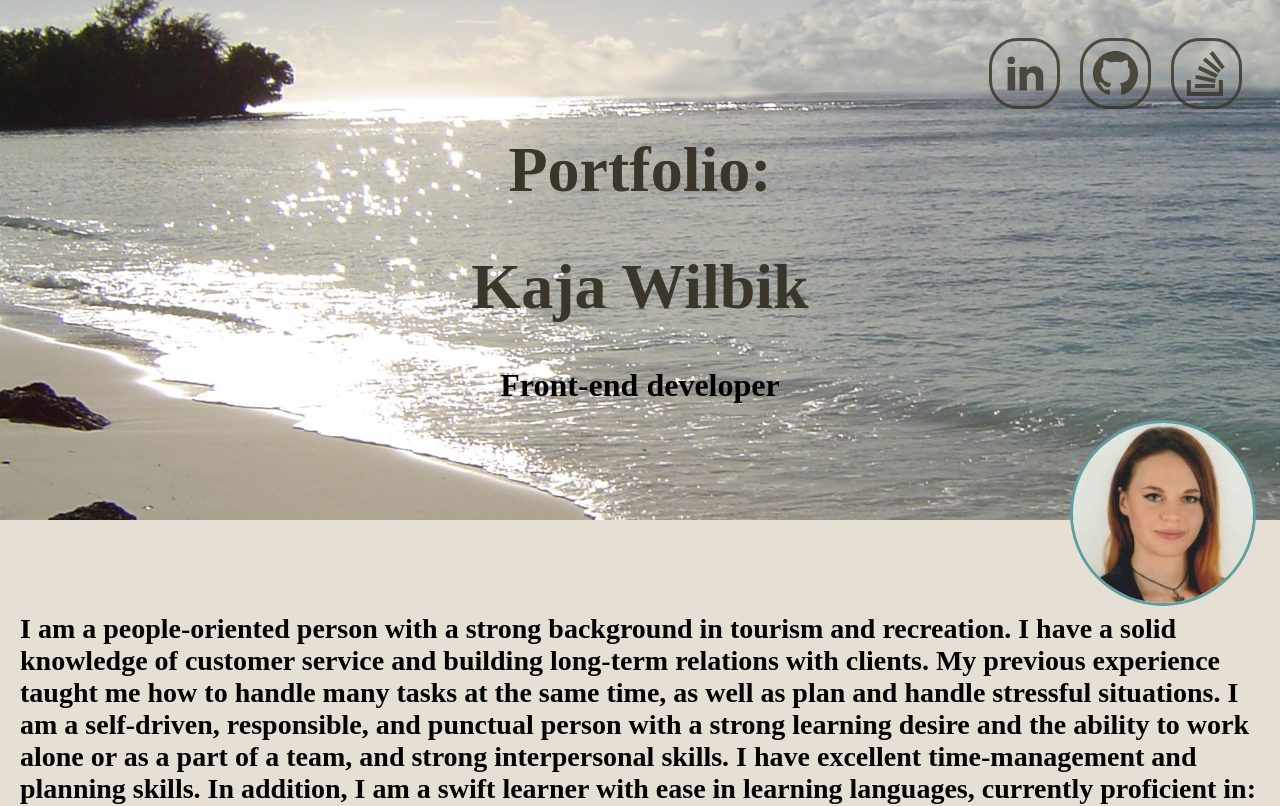
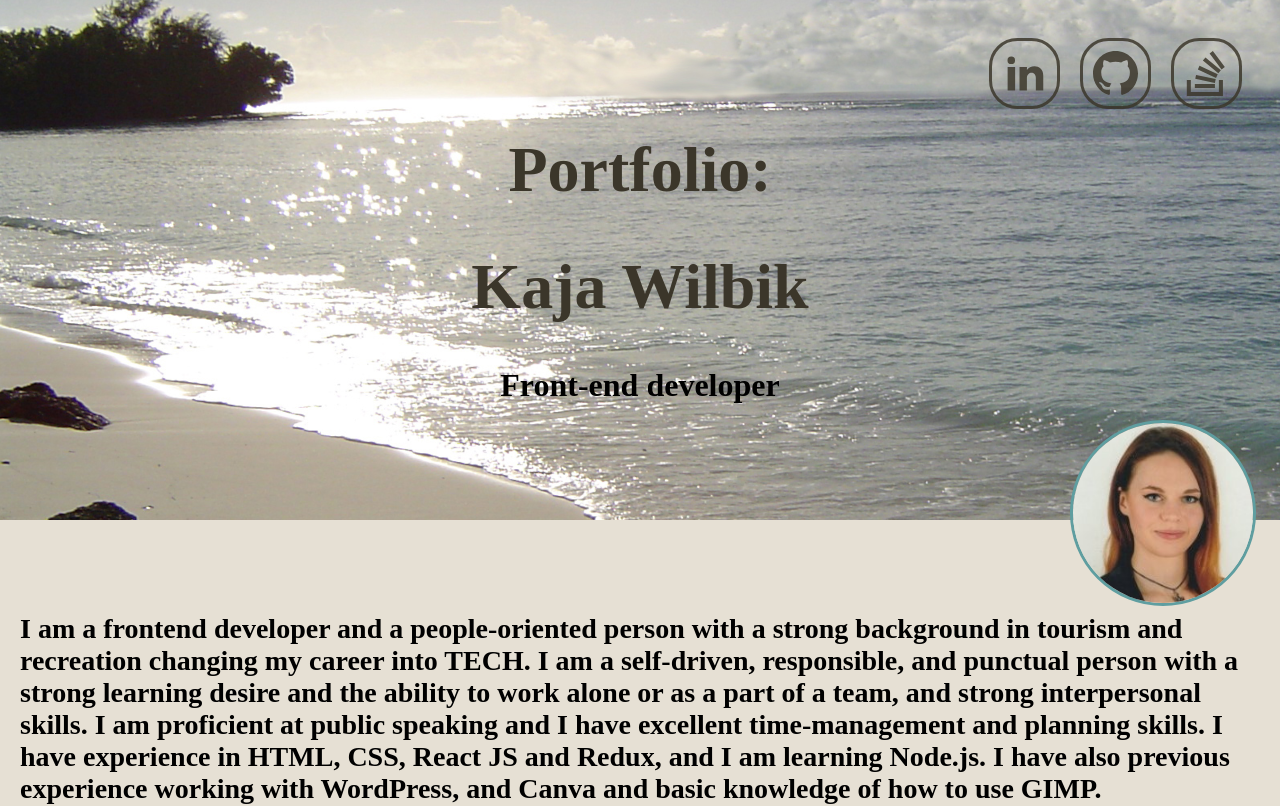
Before and after one commit to Technigo/project-react-portfolio, a React (Create React App) app: page / in a window 1280 px wide. Shown: the top 806 px of the page. Built offline with nearby package versions, Linux system fonts and the light colour scheme; no server answers.

Commit message:
Updated pitch

```diff
--- a/src/components/Pitch.js
+++ b/src/components/Pitch.js
@@ -4,17 +4,11 @@ import styled from 'styled-components';
 export const Pitch = () => {
   return (
     <StyledPitch>
-      <h3>I am a people-oriented person with a strong background in tourism and recreation.
-        I have a solid knowledge of customer service and building long-term relations with clients.
-        My previous experience taught me how to handle many tasks
-        at the same time, as well as plan and handle stressful situations.
-        I am a self-driven, responsible, and punctual person with a strong learning desire
-        and the ability to work alone or as a part of a team, and strong interpersonal skills.
-        I have excellent time-management and planning skills.
-        In addition, I am a swift learner with ease in learning languages, currently proficient in:
-        Polish (native speaker),English (Professional working proficiency),
-         and Swedish (Professional working proficiency).
-        In my free time,  I am learning as well Spanish.
+      <h3>I am a frontend developer and a people-oriented person with a strong background in tourism and recreation changing my career into TECH.
+
+I am a self-driven, responsible, and punctual person with a strong learning desire and the ability to work alone or as a part of a team, and strong interpersonal skills. I am proficient at public speaking and I have excellent time-management and planning skills.
+
+I have experience in HTML, CSS, React JS and Redux, and I am learning Node.js. I have also previous experience working with WordPress, and Canva and basic knowledge of how to use GIMP.
       </h3>
     </StyledPitch>
 
```
